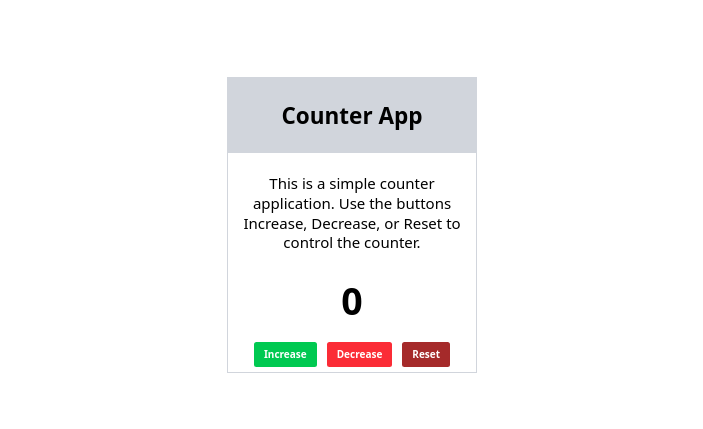
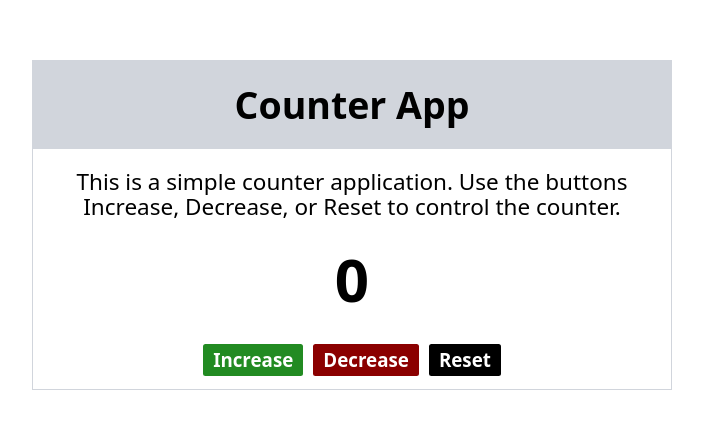
Before and after one commit to Danielle2814/Simple_Counter_App, a plain HTML site: page index.html in a window 1280 px wide. Shown: the part 175-604 px from the top of the page, without its empty margins (288-991 px from the left). Drawn offline with nearby package versions, Linux system fonts and the light colour scheme.

Commit message:
mse a jour du responsive

```diff
--- a/index.html
+++ b/index.html
@@ -9,22 +9,22 @@
     <script src="https://cdn.jsdelivr.net/npm/@tailwindcss/browser@4"></script>
   </head>
   <body class="w-screen h-screen flex flex-col items-center justify-center bg-transparent">
-    <div id="containeur" class="w-100 flex flex-col items-center gap-5 border border-gray-300 text-center pb-2">
+    <div id="containeur" class="w-100 flex flex-col items-center gap-5 border border-gray-300 text-center pb-2 md:w-2/4 md:pb-5 ">
 
         <!-- Titre de l'application -->
-        <h1 id="titre" class="bg-gray-300 w-full text-center text-4xl p-10 font-semibold"> Counter App</h1>
+        <h1 id="titre" class="bg-gray-300 w-full text-center text-4xl p-10 font-semibold md:text-6xl"> Counter App</h1>
 
         <!-- Description de l'application -->
-        <p id="description" class="p-3 text-2xl">This is a simple counter application. Use the buttons Increase, Decrease, or Reset to control the counter.</p>
+        <p id="description" class="p-3 text-2xl md:text-4xl">This is a simple counter application. Use the buttons Increase, Decrease, or Reset to control the counter.</p>
 
         <!-- Affichage du compteur -->
-        <div id="compteur" class="text-6xl font-bold p-4">0</div>
+        <div id="compteur" class="text-6xl font-bold p-4 md:text-8xl">0</div>
 
         <!-- Boutons de contrôle -->
-        <div id="bouton_containeur" class="flex gap-4">
-            <button class="bg-green-500 hover:bg-blue-700 text-white font-bold py-2 px-4 rounded">Increase</button>
-            <button class="bg-red-500 hover:bg-red-700 text-white font-bold py-2 px-4 rounded">Decrease</button>
-            <button class="bg-[#a52a2a] hover:bg-green-700 text-white font-bold py-2 px-4 rounded">Reset</button>
+        <div id="bouton_containeur" class="flex gap-4 md:text-3xl pt-5">
+            <button class="bg-[#228B22] hover:bg-green-500 text-white font-semibold py-2 px-4 rounded">Increase</button>
+            <button class="bg-[#8b0000] hover:bg-[#722f37] text-white font-semibold py-2 px-4 rounded">Decrease</button>
+            <button class="bg-black hover:bg-gray-800 text-white font-semibold py-2 px-4 rounded">Reset</button>
         </div>
     </div>
     <script src="script.js"></script>
--- a/style.css
+++ b/style.css
@@ -1,4 +1,3 @@
-@import "tailwindcss";
 
 *{
     box-sizing: border-box;
```
